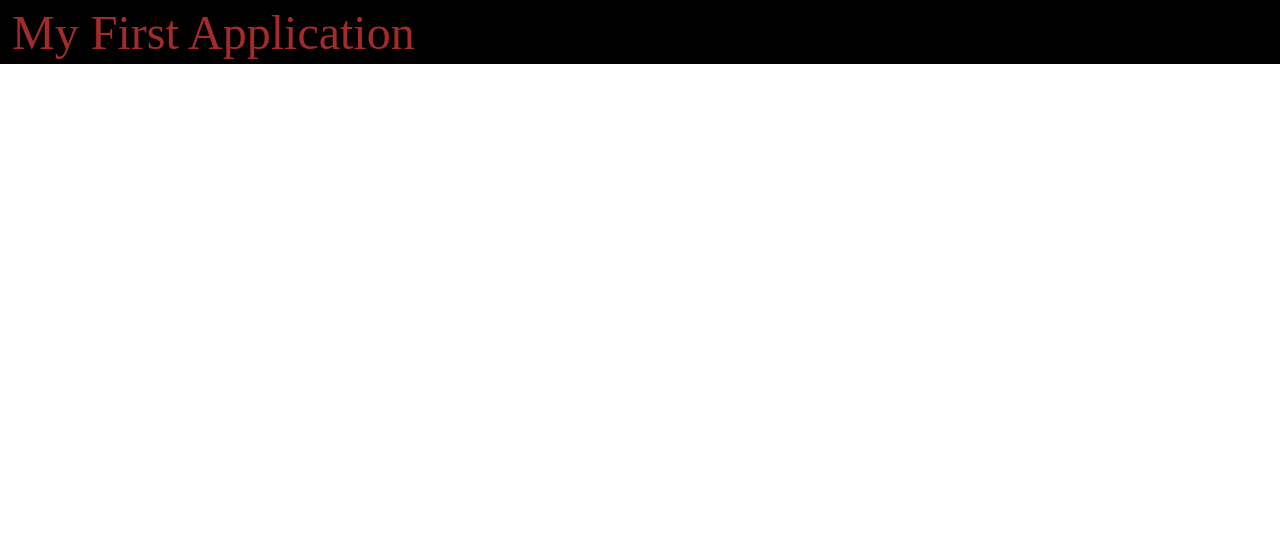
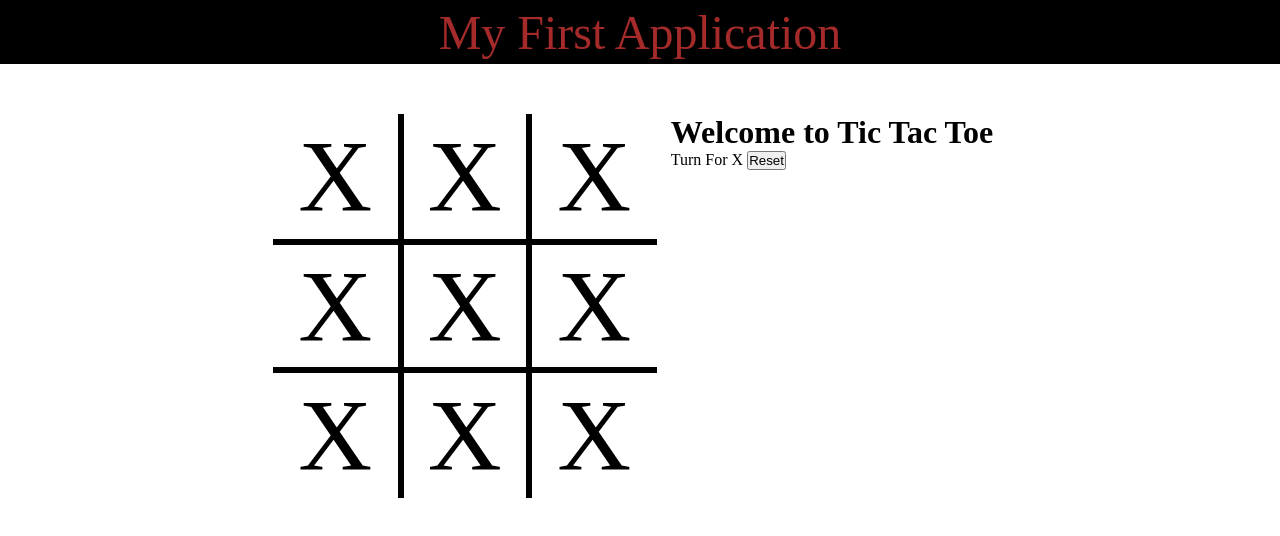
Before and after one commit to Aliraza610/tic-tac-toe, a plain HTML site: page index.html in a window 1280 px wide. Drawn offline with Linux system fonts and the light colour scheme.

Commit message:
Setting the Game Skeleton

```diff
--- a/index.html
+++ b/index.html
@@ -12,6 +12,29 @@
         <li>My First Application</li>
     </nav>
 
+    <div class="gamecontainer">
+        <div class="container">
+            <div class="box bt-0 bl-0"><span class="boxtext">X</span></div>
+            <div class="box bt-0"><span class="boxtext">X</span></div>
+            <div class="box bt-0 br-0"><span class="boxtext">X</span></div>
+            <div class="box bl-0"><span class="boxtext">X</span></div>
+            <div class="box"><span class="boxtext">X</span></div>
+            <div class="box br-0"><span class="boxtext">X</span></div>
+            <div class="box bl-0 bb-0"><span class="boxtext">X</span></div>
+            <div class="box bb-0"><span class="boxtext">X</span></div>
+            <div class="box bb-0 br-0"><span class="boxtext">X</span></div>
+        </div>
+        <div class="gameInfo">
+            <h1>Welcome to Tic Tac Toe</h1>
+            <div>
+                <span class="info">Turn For X</span>
+                <button id="reset">Reset</button>
+            </div>
+            <div class="image">
+                <img src="excited.gif" alt="">
+            </div>
+        </div>
+    </div>
     <script src="script.js"></script>
 </body>
 </html>
--- a/style.css
+++ b/style.css
@@ -8,6 +8,7 @@ nav{
     background: black;
     color: brown;
     display: flex;
+    justify-content: center;
     align-items: center;
 }
 nav li{
@@ -15,3 +16,49 @@ nav li{
     list-style-type: none;
     padding: 0px 12px;
 }
+
+.gamecontainer{
+    display: flex;
+    justify-content: center;
+    margin-top: 50px;
+}
+
+.container{
+    display: grid;
+    grid-template-columns: repeat(3, 10vw);
+    grid-template-rows: repeat(3, 10vw);
+    font-size: 2rem;
+}
+
+.box{
+    border: 3px solid black;
+    font-size: 8vw;
+    display: flex;
+    justify-content: center;
+    align-items: center;
+}
+
+.box:hover{
+    background-color: rgb(239, 244, 247);
+}
+
+.gameInfo{
+    padding: 0 14px;
+}
+
+.image{
+    display: none;
+}
+
+.br-0{
+    border-right: 0;
+}
+.bl-0{
+    border-left: 0;
+}
+.bt-0{
+    border-top: 0;
+}
+.bb-0{
+    border-bottom: 0;
+}
```
